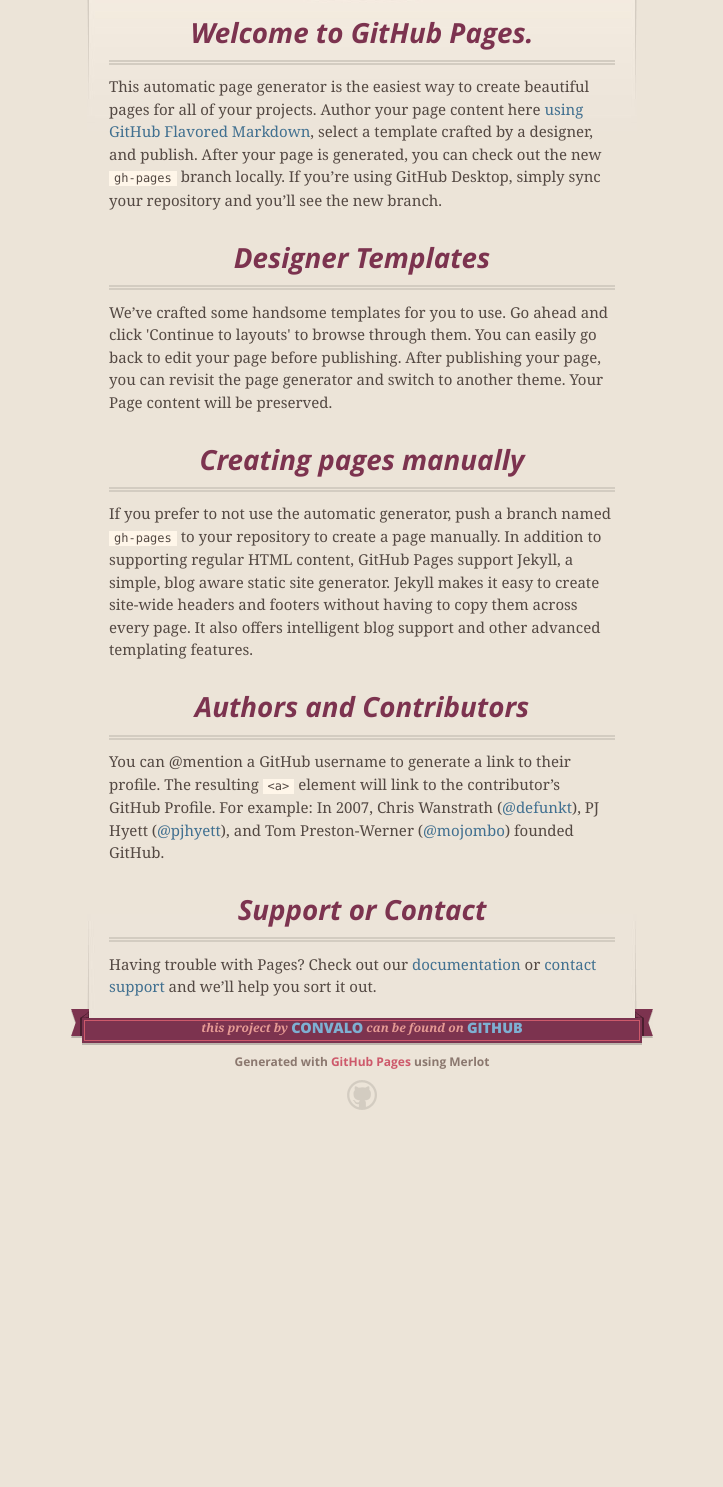
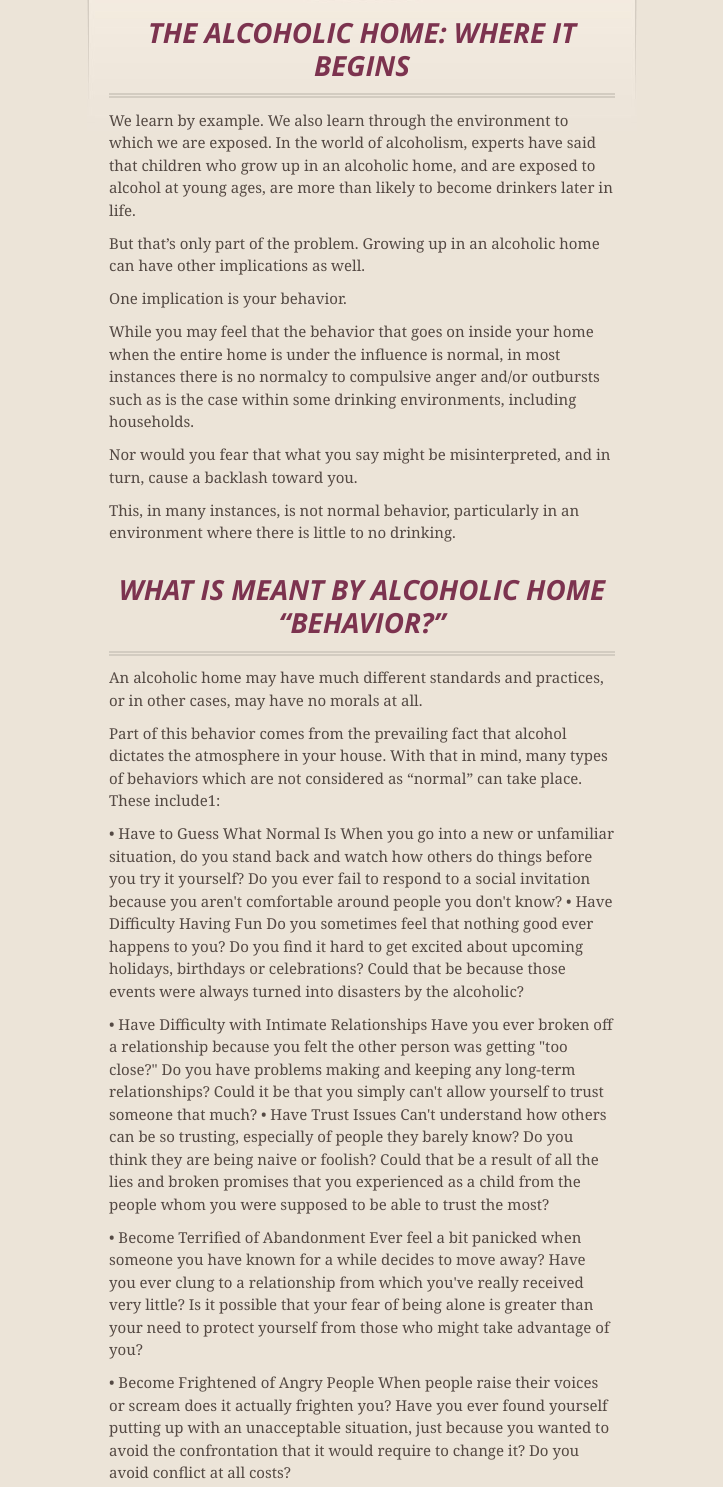
Before and after one commit to Convalo/alcoholichome, a plain HTML site: page index.html in a window 1280 px wide. Shown: the part 195-1682 px from the top of the page, without its empty margins (278-1001 px from the left). Before the commit the page ends 1345 px from the top, so only its background shows below. Drawn offline with nearby package versions, Linux system fonts and the light colour scheme.

```diff
--- a/index.html
+++ b/index.html
@@ -46,30 +46,62 @@
 
 
       <section id="main_content">
-        <h3>
-<a id="welcome-to-github-pages" class="anchor" href="#welcome-to-github-pages" aria-hidden="true"><span aria-hidden="true" class="octicon octicon-link"></span></a>Welcome to GitHub Pages.</h3>
+        <h2>
+<a id="the-alcoholic-home-where-it-begins" class="anchor" href="#the-alcoholic-home-where-it-begins" aria-hidden="true"><span aria-hidden="true" class="octicon octicon-link"></span></a>THE ALCOHOLIC HOME: WHERE IT BEGINS</h2>
 
-<p>This automatic page generator is the easiest way to create beautiful pages for all of your projects. Author your page content here <a href="https://guides.github.com/features/mastering-markdown/">using GitHub Flavored Markdown</a>, select a template crafted by a designer, and publish. After your page is generated, you can check out the new <code>gh-pages</code> branch locally. If you’re using GitHub Desktop, simply sync your repository and you’ll see the new branch.</p>
+<p>We learn by example. We also learn through the environment to which we are exposed.
+In the world of alcoholism, experts have said that children who grow up in an alcoholic home, and are exposed to alcohol at young ages, are more than likely to become drinkers later in life. </p>
 
-<h3>
-<a id="designer-templates" class="anchor" href="#designer-templates" aria-hidden="true"><span aria-hidden="true" class="octicon octicon-link"></span></a>Designer Templates</h3>
+<p>But that’s only part of the problem. Growing up in an alcoholic home can have other implications as well.</p>
 
-<p>We’ve crafted some handsome templates for you to use. Go ahead and click 'Continue to layouts' to browse through them. You can easily go back to edit your page before publishing. After publishing your page, you can revisit the page generator and switch to another theme. Your Page content will be preserved.</p>
+<p>One implication is your behavior.</p>
 
-<h3>
-<a id="creating-pages-manually" class="anchor" href="#creating-pages-manually" aria-hidden="true"><span aria-hidden="true" class="octicon octicon-link"></span></a>Creating pages manually</h3>
+<p>While you may feel that the behavior that goes on inside your home when the entire home is under the influence is normal, in most instances there is no normalcy to compulsive anger and/or outbursts such as is the case within some drinking environments, including households. </p>
 
-<p>If you prefer to not use the automatic generator, push a branch named <code>gh-pages</code> to your repository to create a page manually. In addition to supporting regular HTML content, GitHub Pages support Jekyll, a simple, blog aware static site generator. Jekyll makes it easy to create site-wide headers and footers without having to copy them across every page. It also offers intelligent blog support and other advanced templating features.</p>
+<p>Nor would you fear that what you say might be misinterpreted, and in turn, cause a backlash toward you.</p>
 
-<h3>
-<a id="authors-and-contributors" class="anchor" href="#authors-and-contributors" aria-hidden="true"><span aria-hidden="true" class="octicon octicon-link"></span></a>Authors and Contributors</h3>
+<p>This, in many instances, is not normal behavior, particularly in an environment where there is little to no drinking. </p>
 
-<p>You can @mention a GitHub username to generate a link to their profile. The resulting <code>&lt;a&gt;</code> element will link to the contributor’s GitHub Profile. For example: In 2007, Chris Wanstrath (<a href="https://github.com/defunkt" class="user-mention">@defunkt</a>), PJ Hyett (<a href="https://github.com/pjhyett" class="user-mention">@pjhyett</a>), and Tom Preston-Werner (<a href="https://github.com/mojombo" class="user-mention">@mojombo</a>) founded GitHub.</p>
+<h2>
+<a id="what-is-meant-by-alcoholic-home-behavior" class="anchor" href="#what-is-meant-by-alcoholic-home-behavior" aria-hidden="true"><span aria-hidden="true" class="octicon octicon-link"></span></a>WHAT IS MEANT BY ALCOHOLIC HOME “BEHAVIOR?”</h2>
 
-<h3>
-<a id="support-or-contact" class="anchor" href="#support-or-contact" aria-hidden="true"><span aria-hidden="true" class="octicon octicon-link"></span></a>Support or Contact</h3>
+<p>An alcoholic home may have much different standards and practices, or in other cases, may have no morals at all.</p>
 
-<p>Having trouble with Pages? Check out our <a href="https://help.github.com/pages">documentation</a> or <a href="https://github.com/contact">contact support</a> and we’ll help you sort it out.</p>
+<p>Part of this behavior comes from the prevailing fact that alcohol dictates the atmosphere in your house. With that in mind, many types of behaviors which are not considered as “normal” can take place. These include1:</p>
+
+<p>• Have to Guess What Normal Is
+When you go into a new or unfamiliar situation, do you stand back and watch how others do things before you try it yourself? Do you ever fail to respond to a social invitation because you aren't comfortable around people you don't know?
+• Have Difficulty Having Fun
+Do you sometimes feel that nothing good ever happens to you? Do you find it hard to get excited about upcoming holidays, birthdays or celebrations? Could that be because those events were always turned into disasters by the alcoholic?</p>
+
+<p>• Have Difficulty with Intimate Relationships
+Have you ever broken off a relationship because you felt the other person was getting "too close?" Do you have problems making and keeping any long-term relationships? Could it be that you simply can't allow yourself to trust someone that much?
+• Have Trust Issues
+Can't understand how others can be so trusting, especially of people they barely know? Do you think they are being naive or foolish? Could that be a result of all the lies and broken promises that you experienced as a child from the people whom you were supposed to be able to trust the most?</p>
+
+<p>• Become Terrified of Abandonment
+Ever feel a bit panicked when someone you have known for a while decides to move away? Have you ever clung to a relationship from which you've really received very little? Is it possible that your fear of being alone is greater than your need to protect yourself from those who might take advantage of you?</p>
+
+<p>• Become Frightened of Angry People
+When people raise their voices or scream does it actually frighten you? Have you ever found yourself putting up with an unacceptable situation, just because you wanted to avoid the confrontation that it would require to change it? Do you avoid conflict at all costs?</p>
+
+<p>• Constantly Seek Approval
+Upon completing a project or task, do you find that you do not find any satisfaction until someone else acknowledges your accomplishment? Can someone's expression of dissatisfaction or even a disapproving look send you into a gloomy mood? Do you constantly look for approval from others?</p>
+
+<h2>
+<a id="the-consequences-of-living-in-an-alcoholic-home" class="anchor" href="#the-consequences-of-living-in-an-alcoholic-home" aria-hidden="true"><span aria-hidden="true" class="octicon octicon-link"></span></a>THE CONSEQUENCES OF LIVING IN AN ALCOHOLIC HOME</h2>
+
+<p>Of course, having learned the living style and rituals of an alcoholic home can result in your own adverse behavior.</p>
+
+<p>This behavior can involve not just the actions listed above, but even the simpler and seemingly innocuous behavior of needing a drink when you get home from work. Or have one or two drinks with dinner and then one more as a night cap.</p>
+
+<p>In short, this is addictive behavior, all of which can be cultured in one’s home, even if that person does not drink.</p>
+
+<p>The point is, as difficult as it may seem, you should try to avoid this behavior as best as you can. Tell yourself that how people live in alcoholic homes, even your own family, is not by any stretch of the imagination normal, even if no one quite understands what normal is.</p>
+
+<ol>
+<li> The Effects of Growing Up with Alcoholic Parents, Very Well, Retrieved 2016.</li>
+</ol>
       </section>
 
       <footer>
```
Also changed, not shown: params.json (+1 -1 lines).
